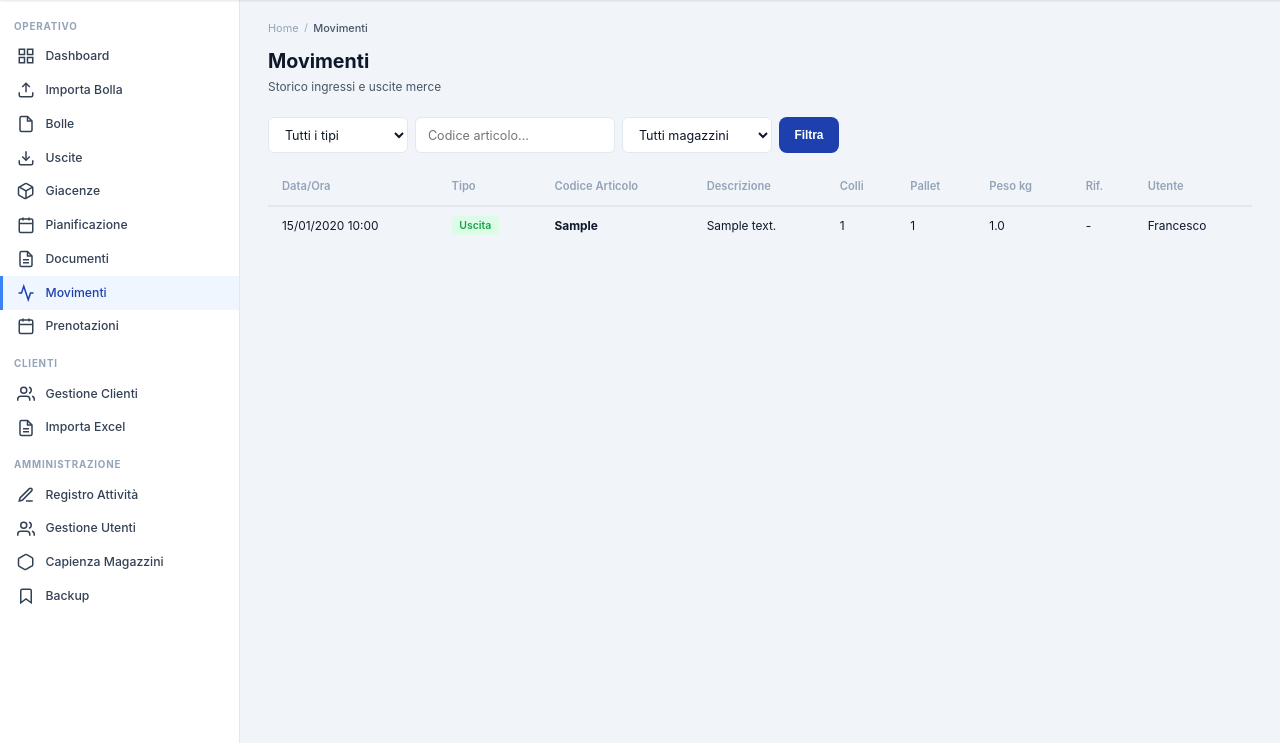
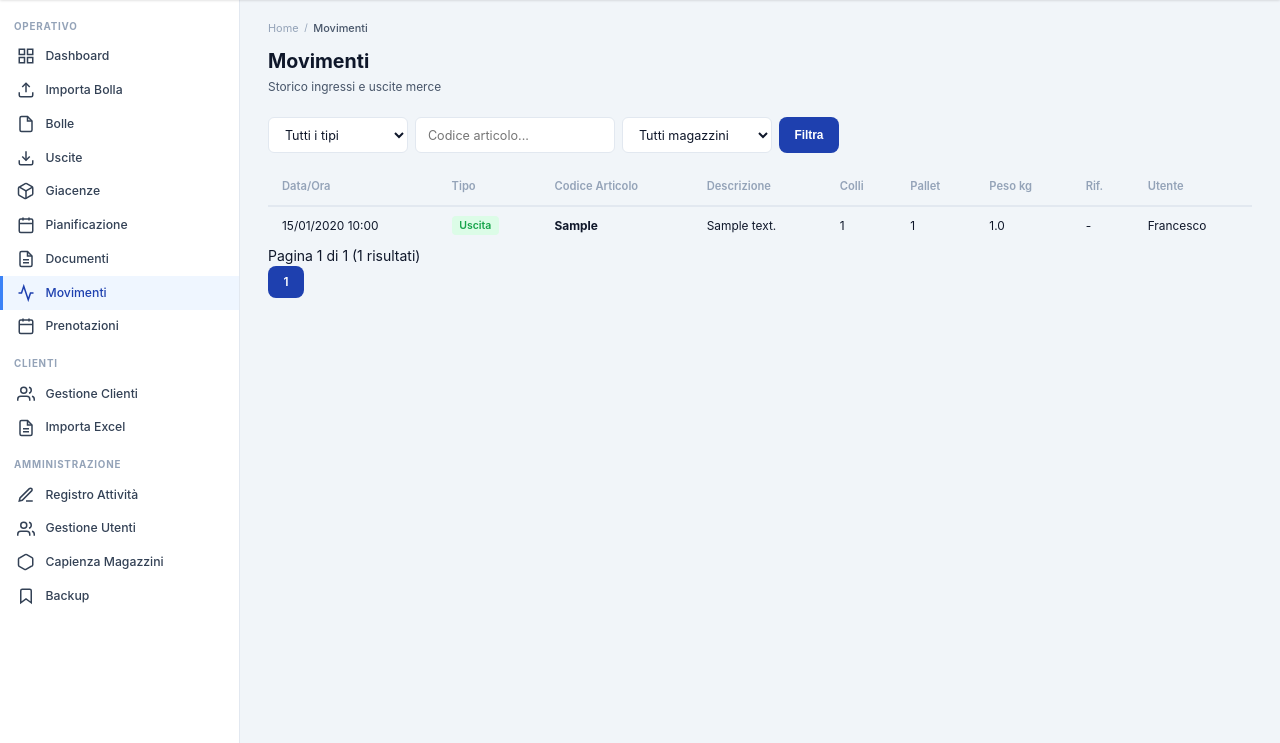
Before and after one commit to sso-spiece-girls/Logistic_hub, a Flask app: page /movimenti/ in a window 1280 px wide. Shown: the part 57-800 px from the top of the page. Run offline with Flask 3, Linux system fonts and the light colour scheme; a user stored in the database is signed in; tables that the repository leaves empty hold one stand-in row (values such as "Sample post"); some libraries are stand-ins or nearby versions.

Commit message:
perf: paginazione attività (50) e movimenti (100), load_only, joinedload, _pagination.html

```diff
--- a/routes/movimenti.py
+++ b/routes/movimenti.py
@@ -1,7 +1,8 @@
 from datetime import datetime, timezone
 from flask import Blueprint, render_template, request, jsonify
 from flask_login import login_required
-from models import Movimento, db
+from sqlalchemy.orm import load_only, joinedload
+from models import Movimento, User, db
 
 movimenti = Blueprint("movimenti", __name__, url_prefix="/movimenti")
 
@@ -15,7 +16,16 @@ def lista():
     data_da = request.args.get("data_da", "").strip()
     data_a = request.args.get("data_a", "").strip()
 
-    query = Movimento.query.order_by(Movimento.created_at.desc())
+    page = request.args.get("page", 1, type=int)
+    query = Movimento.query.options(
+        joinedload(Movimento.user).load_only(User.username),
+        load_only(
+            Movimento.tipo, Movimento.articolo_codice, Movimento.descrizione,
+            Movimento.colli, Movimento.pallet, Movimento.peso_kg,
+            Movimento.riferimento_tipo, Movimento.riferimento_id,
+            Movimento.created_at, Movimento.magazzino,
+        ),
+    ).order_by(Movimento.created_at.desc())
 
     if tipo:
         query = query.filter(Movimento.tipo == tipo)
@@ -24,8 +34,8 @@ def lista():
     if magazzino:
         query = query.filter(Movimento.magazzino == magazzino)
 
-    movimenti = query.limit(200).all()
-    return render_template("movimenti.html", movimenti=movimenti,
+    pagination = query.paginate(page=page, per_page=100, error_out=False)
+    return render_template("movimenti.html", pagination=pagination,
                            filtro_tipo=tipo, filtro_articolo=articolo,
                            filtro_magazzino=magazzino)
 
--- /dev/null
+++ b/templates/_pagination.html
@@ -0,0 +1,22 @@
+<div class="pagination">
+    <div class="pagination-info">
+        Pagina {{ pagination.page }} di {{ pagination.pages }}
+        ({{ pagination.total }} risultati)
+    </div>
+    <div class="pagination-links">
+        {% if pagination.has_prev %}
+        <a href="?page={{ pagination.prev_num }}{% for k, v in request.args.items() if k != 'page' %}&{{ k }}={{ v }}{% endfor %}" class="btn btn-ghost">&larr; Precedente</a>
+        {% endif %}
+        {% for p in pagination.iter_pages(left_edge=1, right_edge=1, left_current=2, right_current=2) %}
+            {% if p %}
+            <a href="?page={{ p }}{% for k, v in request.args.items() if k != 'page' %}&{{ k }}={{ v }}{% endfor %}"
+               class="btn {% if p == pagination.page %}btn-primary{% else %}btn-ghost{% endif %}">{{ p }}</a>
+            {% else %}
+            <span class="pagination-dots">&hellip;</span>
+            {% endif %}
+        {% endfor %}
+        {% if pagination.has_next %}
+        <a href="?page={{ pagination.next_num }}{% for k, v in request.args.items() if k != 'page' %}&{{ k }}={{ v }}{% endfor %}" class="btn btn-ghost">Successiva &rarr;</a>
+        {% endif %}
+    </div>
+</div>
--- a/templates/activities.html
+++ b/templates/activities.html
@@ -7,9 +7,9 @@
     <p class="page-subtitle">Cronologia delle operazioni effettuate</p>
 </div>
 
-{% if attivita %}
+{% if pagination.items %}
 <div class="activity-timeline">
-    {% for a in attivita %}
+    {% for a in pagination.items %}
     <div class="timeline-item">
         <div class="timeline-dot"></div>
         <div class="timeline-content">
@@ -20,6 +20,7 @@
     </div>
     {% endfor %}
 </div>
+{% include '_pagination.html' %}
 {% else %}
 <div class="empty-state">
     <p>Nessuna attività registrata</p>
--- a/templates/movimenti.html
+++ b/templates/movimenti.html
@@ -32,7 +32,7 @@
     </form>
 </div>
 
-{% if movimenti %}
+{% if pagination.items %}
 <div class="table-container">
     <table class="data-table">
         <thead>
@@ -49,7 +49,7 @@
             </tr>
         </thead>
         <tbody>
-            {% for m in movimenti %}
+            {% for m in pagination.items %}
             <tr>
                 <td>{{ m.created_at.strftime('%d/%m/%Y %H:%M') }}</td>
                 <td>
@@ -79,6 +79,7 @@
         </tbody>
     </table>
 </div>
+{% include '_pagination.html' %}
 {% else %}
 <div class="empty-state">
     <p>Nessun movimento registrato</p>
```
Also changed, not shown: routes/activities.py (+11 -5 lines).
